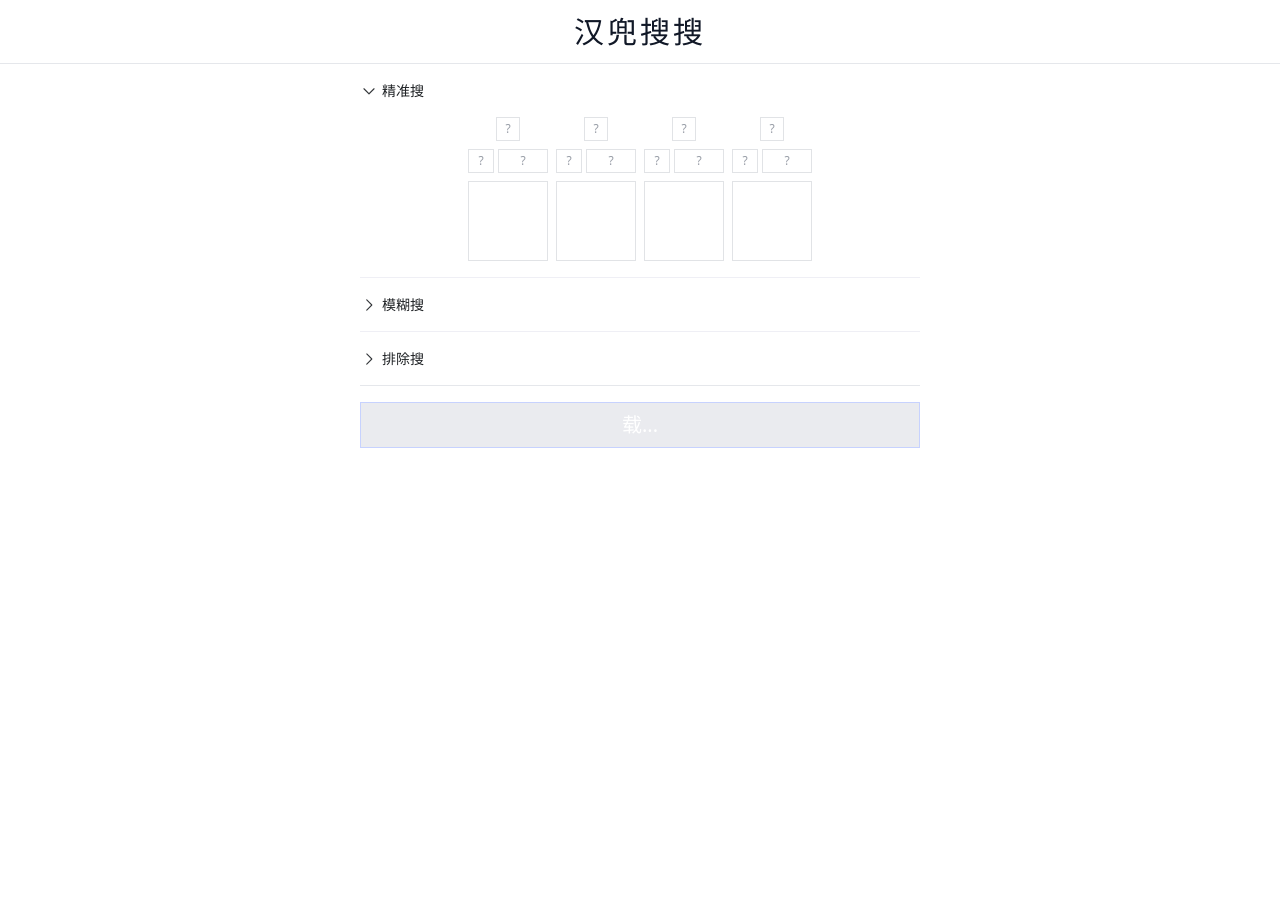
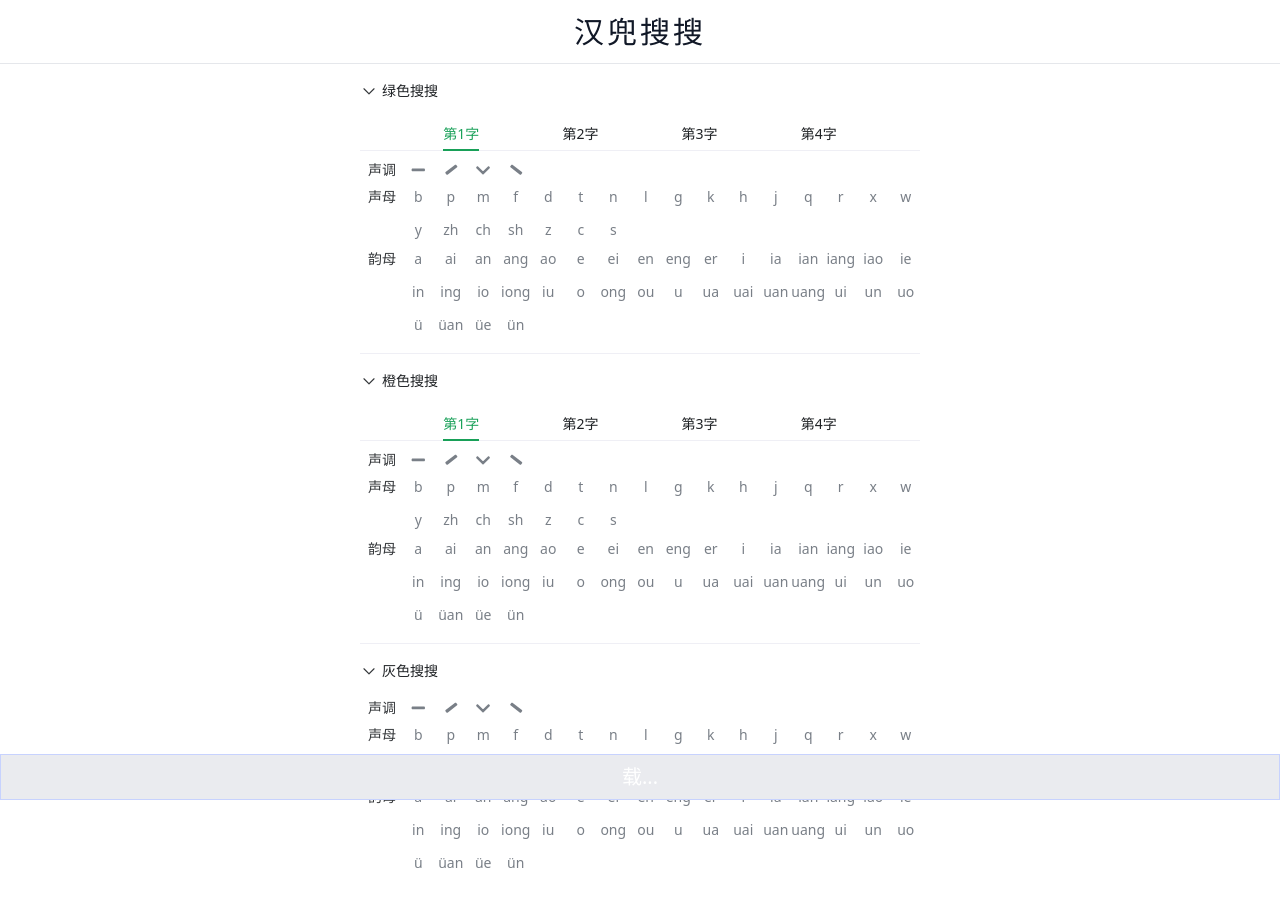
Before and after one commit to LiuJi-Jim/handle-play, a Vue app: page / in a window 1280 px wide. Shown: the top 906 px of the page. Before the commit the page ends 800 px from the top, so only its background shows below. Built offline with nearby package versions, Linux system fonts and the light colour scheme.

Commit message:
修改搜索逻辑，更新样式

```diff
--- a/src/App.vue
+++ b/src/App.vue
@@ -1,15 +1,5 @@
 <template>
   <div class="text-center">
-    <header
-      class="h-16 flex items-center justify-center bg-white border-b border-gray-200"
-    >
-      <div
-        class="inline-flex items-center text-3xl font-medium text-gray-900 tracking-widest"
-      >
-        汉兜搜搜
-      </div>
-    </header>
-
     <HandlePlay />
   </div>
 </template>
--- a/src/components/HandlePlay.vue
+++ b/src/components/HandlePlay.vue
@@ -1,46 +1,61 @@
 <template>
-  <div class="w-[24rem] md:w-[36rem] mx-auto px-2 py-4">
-    <NCollapse :default-expanded-names="['exact']">
-      <NCollapseItem title="精准搜" name="exact">
-        <div class="flex items-center justify-center gap-2">
-          <HanziSelector
-            v-for="(hanzi, i) in ruleSet.exact"
-            :key="i"
-            v-model:value="ruleSet.exact[i]"
+  <header
+    class="h-16 flex items-center justify-center bg-white border-b border-gray-200 fixed top-0 left-0 right-0 z-10"
+  >
+    <div
+      class="inline-flex items-center text-3xl font-medium text-gray-900 tracking-widest"
+    >
+      汉兜搜搜
+    </div>
+  </header>
+
+  <div class="w-full sm:w-[30rem] md:w-[36rem] mx-auto px-2 pt-20 pb-16">
+    <NCollapse :default-expanded-names="['exact', 'fuzzy', 'exclude']">
+      <NCollapseItem title="绿色搜搜" name="exact">
+        <NTabs type="line" size="small" justify-content="space-evenly">
+          <NTabPane
+            v-for="(_, index) in ruleSet.exact"
+            :key="index"
+            :tab="`第${index + 1}字`"
+            :name="`exact-${index + 1}`"
+          >
+            <PartSelector
+              v-model:rules="ruleSet.exact[index]"
+              checked-class="!text-green-600 font-semibold"
+              exclusive
             />
-        </div>
+          </NTabPane>
+        </NTabs>
       </NCollapseItem>
 
-      <NCollapseItem title="模糊搜">
+      <NCollapseItem title="橙色搜搜" name="fuzzy">
+        <NTabs type="line" size="small" justify-content="space-evenly">
+          <NTabPane
+            v-for="(_, index) in ruleSet.fuzzy"
+            :key="index"
+            :tab="`第${index + 1}字`"
+            :name="`fuzzy-${index + 1}`"
+          >
             <PartSelector
-          v-model:rules="ruleSet.fuzzy"
-          checked-class="!text-orange-300"
+              v-model:rules="ruleSet.fuzzy[index]"
+              checked-class="!text-orange-300 font-semibold"
+              :exclusive="false"
+            />
+          </NTabPane>
+        </NTabs>
+      </NCollapseItem>
+
+      <NCollapseItem title="灰色搜搜" name="exclude">
+        <PartSelector
+          v-model:rules="ruleSet.exclude"
+          checked-class="!text-gray-300"
+          :exclusive="false"
         />
       </NCollapseItem>
+    </NCollapse>
+  </div>
 
-      <NCollapseItem title="排除搜">
-        <NTabs type="line" size="small">
-          <NTabPane tab="全局排除" name="exclude">
-            <PartSelector
-              v-model:rules="ruleSet.exclude"
-              checked-class="!text-red-700"
-            />
-          </NTabPane>
-          <NTabPane
-            v-for="(neg, index) in ruleSet.negative"
-            :key="index"
-            :tab="`逐位排除-${index + 1}`"
-            :name="`negative-${index + 1}`"
-          >
-            <PartSelector
-              v-model:rules="ruleSet.negative[index]"
-              checked-class="!text-red-700"
-          /></NTabPane>
-        </NTabs>
-      </NCollapseItem>
-    </NCollapse>
-
-    <div class="text-center pt-4 mt-4 border-t border-gray-200">
+  <div class="text-center bg-white fixed bottom-0 left-0 right-0">
     <button
       class="btn btn-primary py-2 text-xl flex w-full"
       :disabled="!searchState.ready || searchState.busy"
@@ -51,7 +66,6 @@
       <template v-else>搜!</template>
     </button>
   </div>
-  </div>
 
   <ResultPanel :result="result" />
 </template>
@@ -60,23 +74,18 @@
 import { reactive } from 'vue';
 import { NCollapse, NCollapseItem, NTabs, NTabPane } from 'naive-ui';
 import { RuleSet } from '@/types';
-import HanziSelector from './HanziSelector.vue';
 import PartSelector from './PartSelector.vue';
 import { useSearch } from '@/composables';
-import { EMPTY_RULE } from '@/utils';
 
 const ruleSet = reactive<RuleSet>({
   exact: [],
   fuzzy: [],
   exclude: [],
-  negative: [],
 });
 
 for (let i = 0; i < 4; i++) {
-  ruleSet.exact.push({
-    ...EMPTY_RULE,
-  });
-  ruleSet.negative.push([]);
+  ruleSet.exact.push([]);
+  ruleSet.fuzzy.push([]);
 }
 
 const { state: searchState, search, result } = useSearch(ruleSet);
--- a/src/components/PartCheckbox.vue
+++ b/src/components/PartCheckbox.vue
@@ -1,6 +1,6 @@
 <template>
   <div
-    class="flex justify-center items-center text-gray-500/60 hover:bg-gray-200/40 cursor-default select-none"
+    class="flex justify-center items-center text-gray-800/60 hover:bg-gray-200/40 cursor-default select-none"
     :class="{
       [checkedClass]: checked,
     }"
--- a/src/components/PartSelector.vue
+++ b/src/components/PartSelector.vue
@@ -67,12 +67,12 @@ import { EMPTY_RULE } from '@/utils';
 const props = defineProps<{
   rules: Rule[];
   checkedClass: string;
+  exclusive: boolean;
 }>();
 
 const emit = defineEmits<{
   (e: 'update:rules', rules: Rule[]): void;
 }>();
-
 function getChecked<K extends keyof Rule>(key: K, value: Rule[K]): boolean {
   return props.rules.some((rule) => rule[key] === value);
 }
@@ -87,7 +87,10 @@ function setChecked<K extends keyof Rule>(
     if (index >= 0) {
       throw 'should never reach';
     } else {
-      const rules = cloneDeep(props.rules);
+      let rules = cloneDeep(props.rules);
+      if (props.exclusive) {
+        rules = rules.filter((rule) => !rule[key]);
+      }
       rules.push({
         ...EMPTY_RULE,
         [key]: value,
--- a/src/index.css
+++ b/src/index.css
@@ -16,6 +16,6 @@
     @apply py-0.5 px-1 border-b border-gray-500/20;
   }
   .flexible-grid {
-    @apply grid grid-cols-4 sm:grid-cols-8 md:grid-cols-12 gap-x-1 gap-y-2;
+    @apply grid grid-cols-6 sm:grid-cols-8 md:grid-cols-16 gap-x-1 gap-y-2;
   }
 }
--- a/src/logic/search.ts
+++ b/src/logic/search.ts
@@ -7,7 +7,6 @@ import type {
 } from '@/types';
 import DICT_RAW from '@/assets/data/dict.txt?raw';
 import FREQ_RAW from '@/assets/data/freq.txt?raw';
-import { isEmptyRule } from '@/utils';
 
 const DICT: ParsedIdiom[] = [];
 const FREQ: Record<string, number> = {};
@@ -51,62 +50,69 @@ const main = async () => {
   postMessage({ action: 'READY' });
 };
 
-const matchOne = (candidate: Partial<ParsedHanzi>, rule: Rule) => {
-  if (rule.zi && rule.zi !== candidate.zi) return false;
-  if (rule.initial && rule.initial !== candidate.initial) return false;
-  if (rule.final && rule.final !== candidate.final) return false;
-  if (rule.tone && rule.tone !== candidate.tone) return false;
+const matchOne = (
+  candidate: Partial<ParsedHanzi>,
+  rule: Rule,
+  logic: 'AND' | 'OR' = 'AND'
+) => {
+  if (logic === 'AND') {
+    if (rule.zi && rule.zi !== candidate.zi) return false;
+    if (rule.initial && rule.initial !== candidate.initial) return false;
+    if (rule.final && rule.final !== candidate.final) return false;
+    if (rule.tone && rule.tone !== candidate.tone) return false;
 
-  return true;
+    return true;
+  } else {
+    if (rule.zi && rule.zi === candidate.zi) return true;
+    if (rule.initial && rule.initial === candidate.initial) return true;
+    if (rule.final && rule.final === candidate.final) return true;
+    if (rule.tone && rule.tone === candidate.tone) return true;
+
+    return false;
+  }
 };
 
-const matchWord = (idiom: ParsedIdiom, rules: Rule[]): boolean => {
+const exactMatch = (idiom: ParsedIdiom, rules: Rule[][]): boolean => {
   const chars = idiom.parsed;
   if (chars.length !== rules.length) return false;
-  return chars.every((candidate, i) => matchOne(candidate, rules[i]));
-};
-
-const maybeWord = (idiom: ParsedIdiom, rules: Rule[]) => {
-  if (rules.length === 0) return true;
-  return rules.every((rule) =>
-    idiom.parsed.some((hanzi) => matchOne(hanzi, rule))
+  // 绿色标记的每一位都要匹配
+  return chars.every((char, i) =>
+    rules[i].every((rule) => matchOne(char, rule))
   );
 };
 
+const fuzzyMatch = (idiom: ParsedIdiom, rules: Rule[][]): boolean => {
+  const chars = idiom.parsed;
+  if (chars.length !== rules.length) return false;
+
+  // 不能在黄色标记的那一位匹配
+  if (chars.some((char, i) => rules[i].some((rule) => matchOne(char, rule)))) {
+    return false;
+  }
+  // 但是所有规则最终都必须匹配
+  return rules
+    .flat()
+    .every((rule) => chars.some((char) => matchOne(char, rule)));
+};
+
 // returns true if should exclude `idiom`
-const excludeWord = (idiom: ParsedIdiom, rules: Rule[]) => {
+const excludeMatch = (idiom: ParsedIdiom, rules: Rule[]) => {
+  // 只要任意一个匹配就匹配
   if (rules.length === 0) return false;
   return idiom.parsed.some((hanzi) =>
     rules.some((rule) => matchOne(hanzi, rule))
   );
 };
 
-// returns true if should exclude `idiom`
-const negativeWord = (idiom: ParsedIdiom, rules: Rule[][]): boolean => {
-  const chars = idiom.parsed;
-  if (chars.length !== rules.length) return false;
-  for (let i = 0; i < chars.length; i++) {
-    const char = chars[i];
-    if (rules[i].some((rule) => matchOne(char, rule))) {
-      return true;
-    }
-  }
-  return false;
-};
-
 const search = (ruleSet: RuleSet) => {
-  const { exact, fuzzy, exclude, negative } = ruleSet;
-  const result = DICT.filter((candidate) => {
-    if (excludeWord(candidate, exclude)) {
+  const result = DICT.filter((idiom) => {
+    if (excludeMatch(idiom, ruleSet.exclude)) {
       return false;
     }
-    if (negativeWord(candidate, negative)) {
+    if (!exactMatch(idiom, ruleSet.exact)) {
       return false;
     }
-    if (!matchWord(candidate, exact)) {
-      return false;
-    }
-    if (!maybeWord(candidate, fuzzy)) {
+    if (!fuzzyMatch(idiom, ruleSet.fuzzy)) {
       return false;
     }
     return true;
@@ -124,6 +130,7 @@ const search = (ruleSet: RuleSet) => {
 self.addEventListener('message', (e) => {
   if (e.data && e.data.action === 'SEARCH') {
     const ruleSet = e.data.ruleSet as RuleSet;
+    console.log('search', JSON.stringify(ruleSet, null, '  '));
     search(ruleSet);
   }
 });
--- a/src/types.ts
+++ b/src/types.ts
@@ -13,13 +13,14 @@ export type ParsedIdiom = {
 export type Rule = Partial<ParsedHanzi>;
 
 export type RuleSet = {
-  exact: Rule[];
-  fuzzy: Rule[];
+  exact: Rule[][]; // 绿色
+  fuzzy: Rule[][]; // 橙色
   exclude: Rule[]; // 全局排除
-  negative: Rule[][]; // 逐位排除
 };
 
 export type WordWithFreq = {
   word: string;
   freq: number;
 };
+
+export type PartState = 'none' | 'exact' | 'fuzzy' | 'exclude';
--- a/tailwind.config.js
+++ b/tailwind.config.js
@@ -2,7 +2,11 @@ module.exports = {
   content: ['./index.html', './src/**/*.{vue,js,ts,jsx,tsx}'],
   mode: 'jit',
   theme: {
-    extend: {},
+    extend: {
+      gridTemplateColumns: {
+        16: 'repeat(16, minmax(0, 1fr))',
+      },
+    },
   },
   plugins: [],
 };
```
Lines whose indentation alone changed are shown as unchanged.
